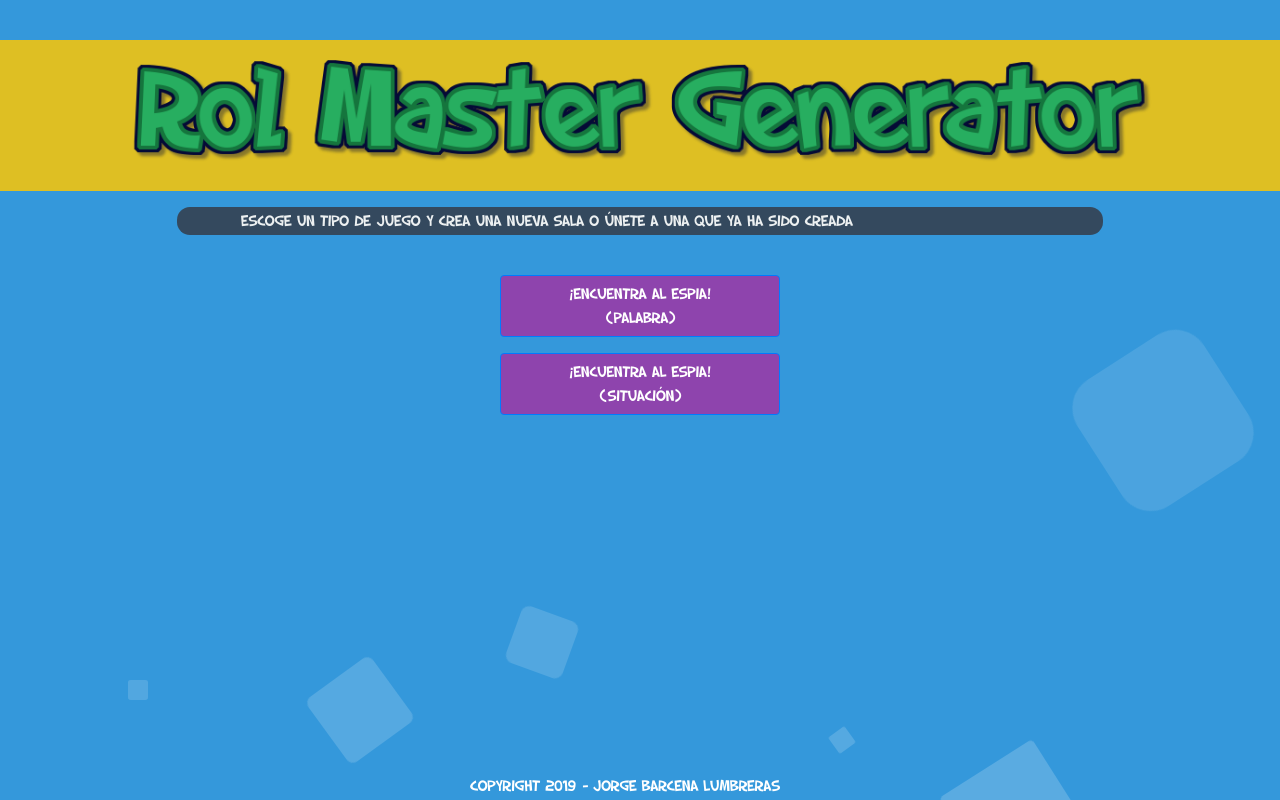
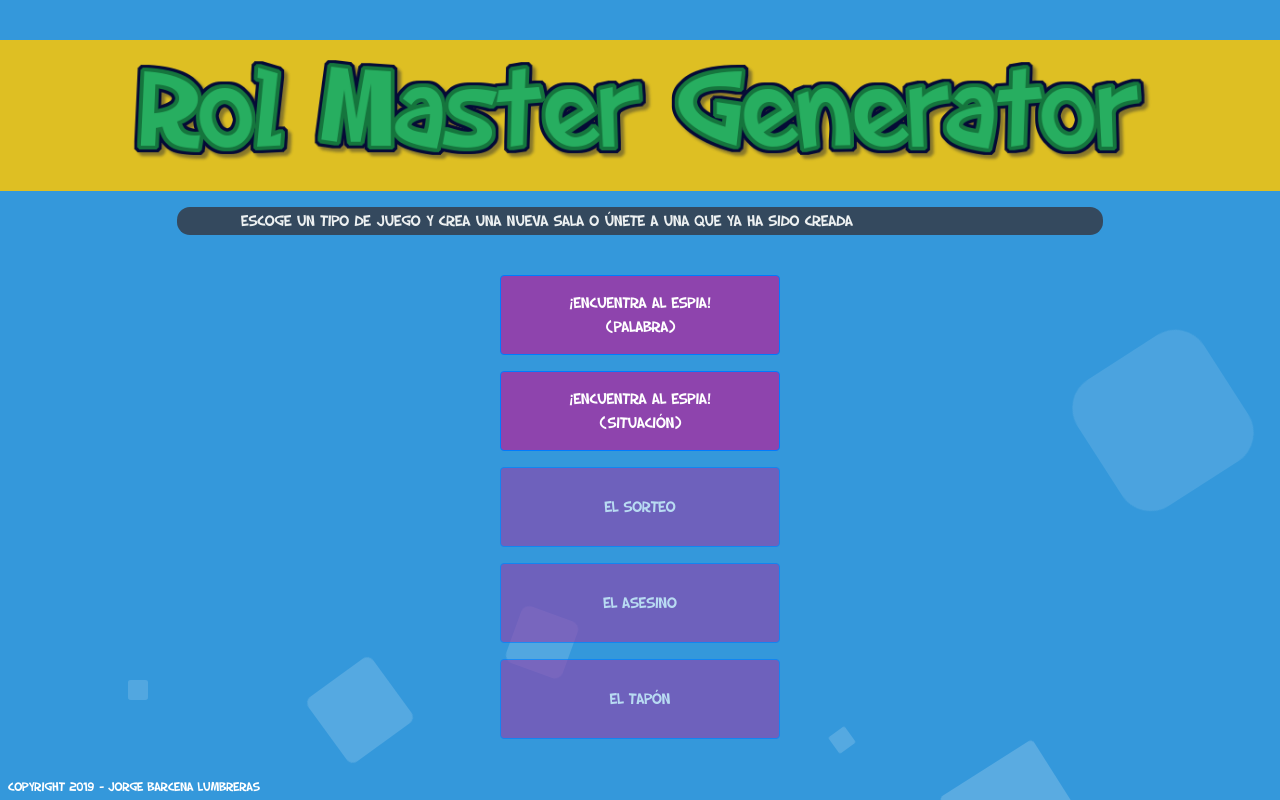
Before and after one commit to JorgeBarcena3/Rol-Master-Game, a plain HTML site: page index.html in a window 1280 px wide. Shown: the top 800 px of the page. Drawn offline with Linux system fonts and the light colour scheme.

Commit message:
Added more games

```diff
--- a/index.html
+++ b/index.html
@@ -25,7 +25,7 @@
                 Escoge un tipo de juego y crea una nueva sala o únete a una que ya ha sido creada
             </div>
         </div>
-
+        <div class="row" id="game-buttons">
             <div class="col-12" id="palabra-game">
                 <button class="btn btn-primary">
                 ¡Encuentra al espia! <br>(Palabra)
@@ -37,6 +37,29 @@
                     ¡Encuentra al espia! <br> (Situación)
             </button>
             </div>
+
+            <div class="col-12" id="palabra-game">
+                <button class="btn btn-primary" disabled>
+                        El Sorteo
+                </button>
+            </div>
+
+            <div class="col-12" id="palabra-game">
+                <button class="btn btn-primary" disabled>
+                        El asesino <br>
+                </button>
+            </div>
+
+            <div class="col-12" id="palabra-game">
+                <button class="btn btn-primary" disabled>
+                            El tapón <br>
+                    </button>
+            </div>
+        </div>
+
+
+
+        <!-- Footer -->
 
         <div class="col-12" id="Autor">
             Copyright 2019 - Jorge Barcena Lumbreras</div>
--- a/styles/styles.css
+++ b/styles/styles.css
@@ -95,6 +95,8 @@ video {
 body {
     font-family: "SFSlapstickComic";
     background-color: #3498db;
+    overflow-y: hidden;
+    overflow-x: hidden;
 }
 
 #Title img {
@@ -130,13 +132,20 @@ body {
 #palabra-game button {
     width: 35vh;
     background: #8e44ad;
+    height: 10vh;
 }
 
 #Autor {
     position: absolute;
     bottom: 1vh;
-    text-align: center;
     color: white;
+    font-size: 13px;
+    margin-left: 8px;
+}
+
+#game-buttons {
+    max-height: 60vh;
+    overflow: scroll;
 }
 
 
```
Lines whose indentation alone changed are shown as unchanged.
